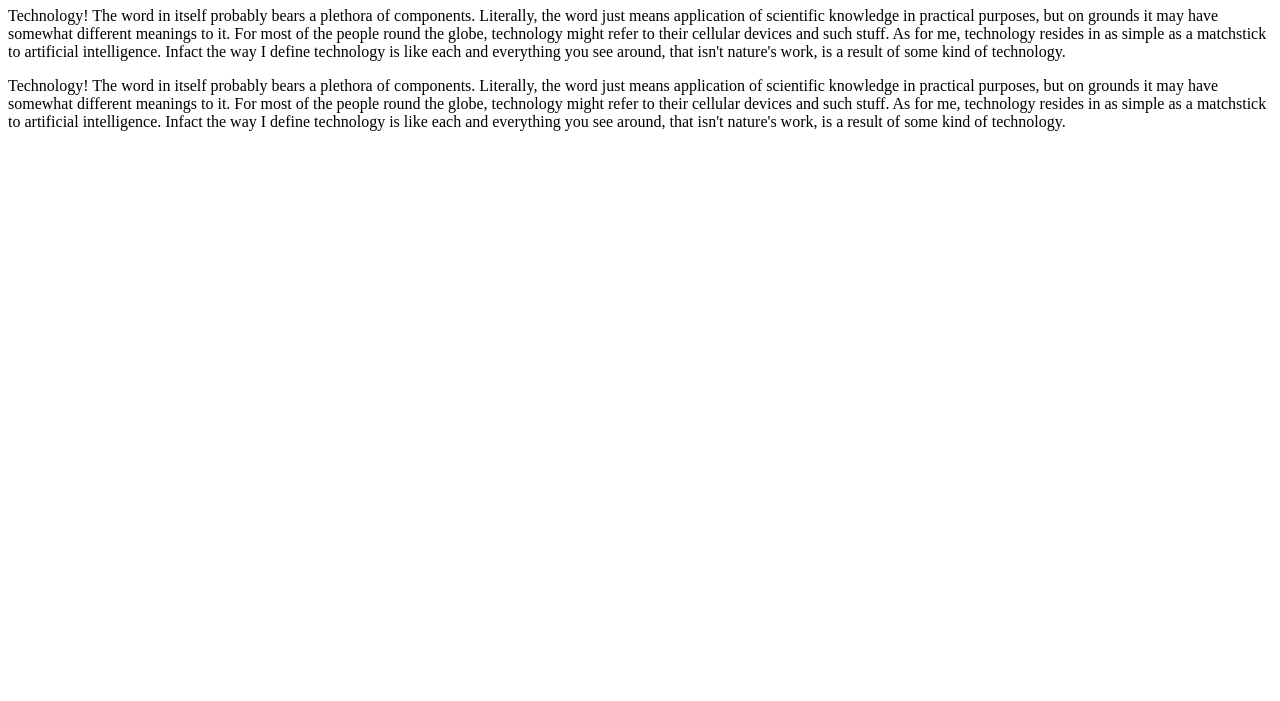
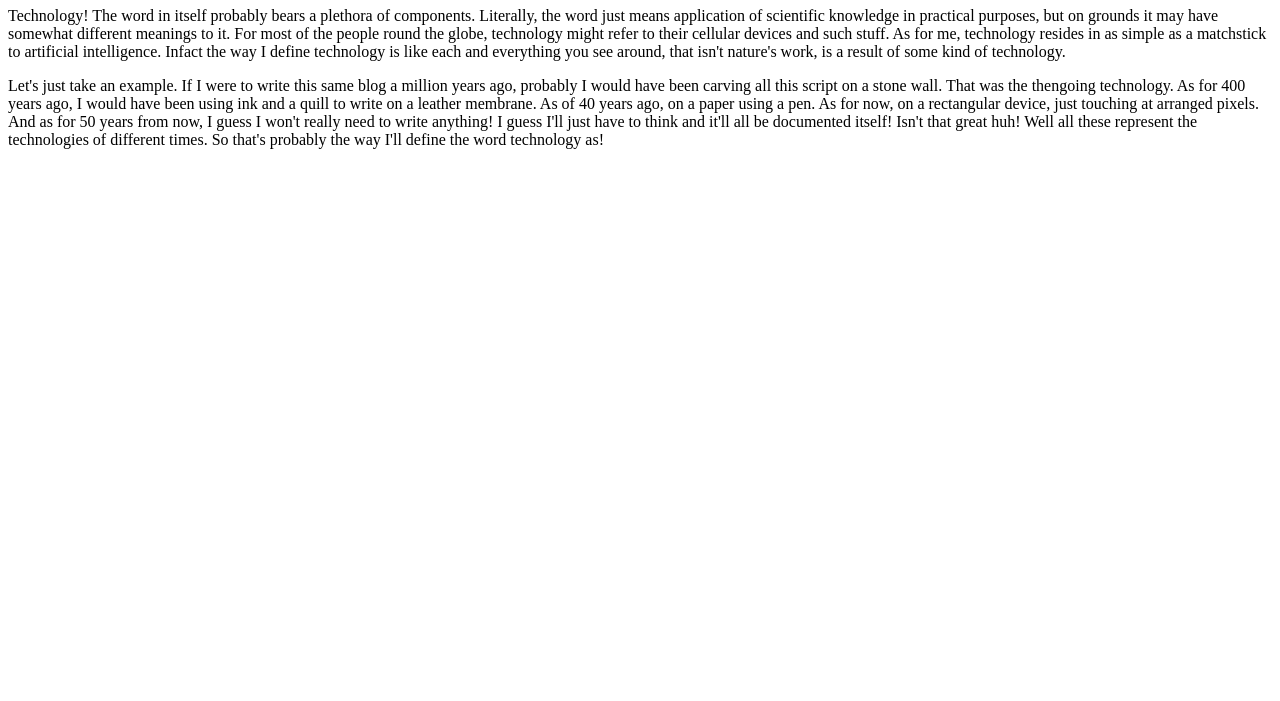
Before and after one commit to DeeptiPandey/GJ3740, a plain HTML site: page index.html in a window 1280 px wide. Shown: the part 99-800 px from the top of the page. Drawn offline with Linux system fonts and the light colour scheme.

Commit message:
second commit

```diff
--- a/index.html
+++ b/index.html
@@ -9,7 +9,7 @@
 
 <div>
   <p id="p1">Technology! The word in itself probably bears a plethora of components. Literally, the word just means application of scientific knowledge in practical purposes, but on grounds it may have somewhat different meanings to it. For most of the people round the globe, technology might refer to their cellular devices and such stuff. As for me, technology resides in as simple as a matchstick to artificial intelligence. Infact the way I define technology is like each and everything you see around, that isn't nature's work, is a result of some kind of technology.</p>
-    <p id="p2">Technology! The word in itself probably bears a plethora of components. Literally, the word just means application of scientific knowledge in practical purposes, but on grounds it may have somewhat different meanings to it. For most of the people round the globe, technology might refer to their cellular devices and such stuff. As for me, technology resides in as simple as a matchstick to artificial intelligence. Infact the way I define technology is like each and everything you see around, that isn't nature's work, is a result of some kind of technology.</p>
+    <p id="p2">Let's just take an example. If I were to write this same blog a million years ago, probably I would have been carving all this script on a stone wall. That was the thengoing technology. As for 400 years ago, I would have been using ink and a quill to write on a leather membrane. As of 40 years ago, on a paper using a pen. As for now, on a rectangular device, just touching at arranged pixels. And as for 50 years from now, I guess I won't really need to write anything! I guess I'll just have to think and it'll all be documented itself! Isn't that great huh! Well all these represent the technologies of different times. So that's probably the way I'll define the word technology as!</p>
 
 
 </div>
```
Also changed, not shown: sample.html.txt (added).
